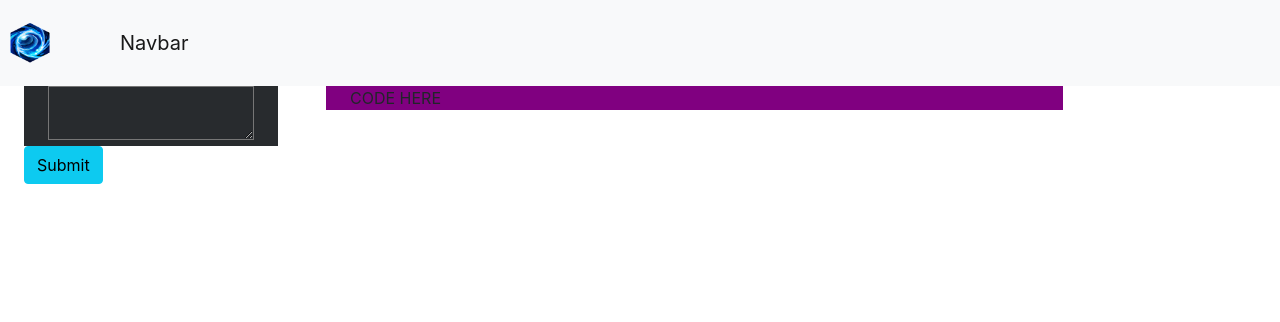
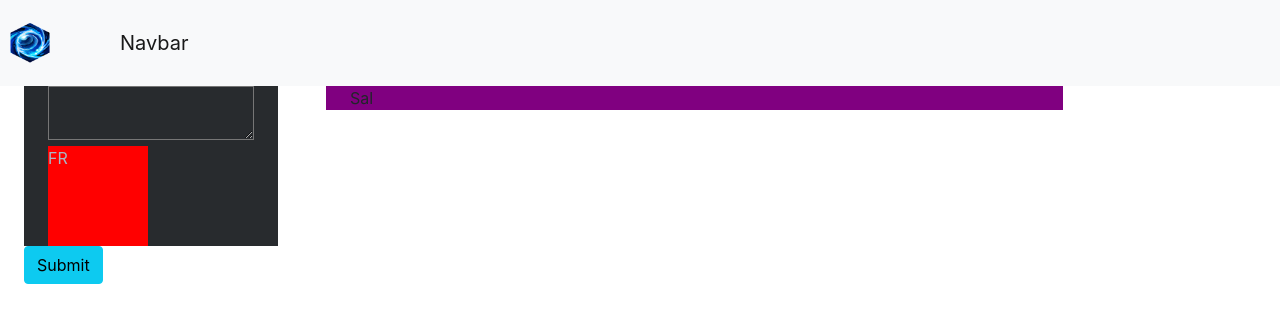
Before and after one commit to sylvainSUPINTERNET/wyrm, a React (Create React App) app: page / in a window 1280 px wide. Shown: the top 322 px of the page. Built offline with nearby package versions, Linux system fonts and the light colour scheme.

Commit message:
[UPDATE] implement context

```diff
--- a/package.json
+++ b/package.json
@@ -8,6 +8,7 @@
     "@testing-library/user-event": "^12.1.10",
     "react": "^17.0.1",
     "react-dom": "^17.0.1",
+    "react-draggable": "^4.4.3",
     "react-scripts": "4.0.1",
     "web-vitals": "^0.2.4"
   },
--- a/src/App.js
+++ b/src/App.js
@@ -3,11 +3,35 @@
 
 import { Navbar } from "./components/Navbar";
 import { Editor } from "./components/query/Editor";
+import React, { useState } from 'react';
+
+
+import Draggable, {DraggableCore} from 'react-draggable';
+
+
+export const LanguageContext = React.createContext({
+  language: "",
+  setLanguage: () => {}
+})
 
 function App() {
   // https://blog.shevarezo.fr/uploads/posts/bulk/8erAyPMw_dbdiagram-io_schema.png
 
+  const setLanguage = (language) => {
+    setState({...state, language: language})
+  }
+
+  const initState = {
+    language: "FR",
+    setLanguage: setLanguage
+  }
+
+  const [state, setState] = useState(initState)
+
+
+
   return (
+    <LanguageContext.Provider value={state}>
     <div>
       <Navbar />
       <div className="row">
@@ -18,12 +42,17 @@
         </div>
         <div className="col-md-7">
           <div className="container-fluid" style={{background: 'purple'}}>
-              <p>CODE HERE</p>
+              <Draggable>
+                <div>
+                  Sal
+                </div>
+              </Draggable>
             </div>
         </div>
       </div>
 
     </div>
+    </LanguageContext.Provider>
 
   );
 }
--- a/src/components/query/Editor.js
+++ b/src/components/query/Editor.js
@@ -1,7 +1,10 @@
-import React, { useState } from 'react';
+import React, { useState, useContext } from 'react';
+import { LanguageContext } from '../../App';
 import {apiConfig} from "../../conf/api";
 
+
 import {consoleStyle, editorWindow} from "./style/Editor.style"
+
 
 export const Editor = (props) => {
     const [rawQuery, setRawQuery] = useState(null);
@@ -11,6 +14,9 @@
     const onPressKey = (keyObject) => {
         const { value } = keyObject.target;
     }*/
+
+
+
 
 
     const onChangeEditor = (event) => {
@@ -35,13 +41,23 @@
 
 
 
-    return ( <div>
+    return (
+        <LanguageContext.Consumer>
+                {(context) => (
+                    <div>
                     <div className="container-fluid" style={consoleStyle}>
                         <textarea style={editorWindow} /*onKeyDown={onPressKey}*/ onChange={onChangeEditor} />
+                        <div onDrag={e => {console.log(e)}} style={{width:"100px", height: "100px", background: 'red'}}>
+                            <p>{context.language}</p>
+                        </div>
                     </div>
                     <div>
                         <button className="btn btn-md btn-info" onClick={onSubmitRawQuery}>Submit</button>
                     </div>
 
-    </div>)
+                    </div>
+                )}
+
+         </LanguageContext.Consumer>
+)
 }
```
Also changed, not shown: 2 other files (tests, documents, lock files or other folders). Lines whose indentation alone changed are shown as unchanged.
